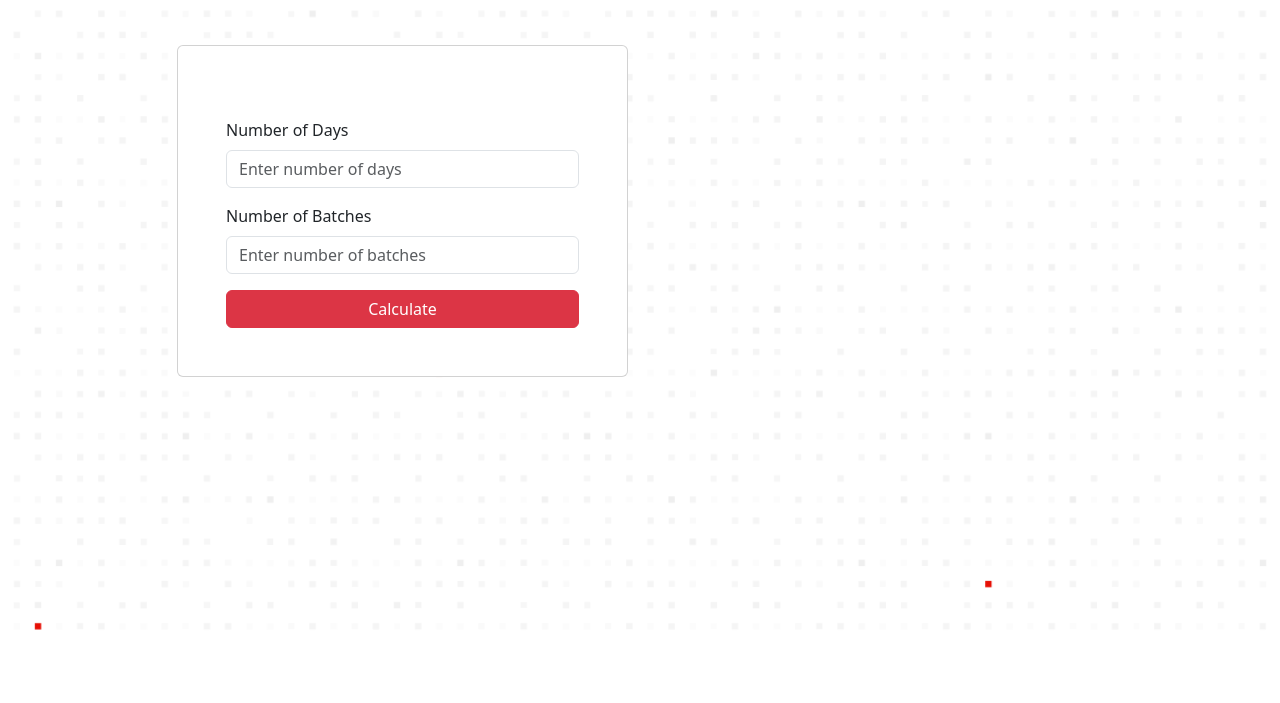
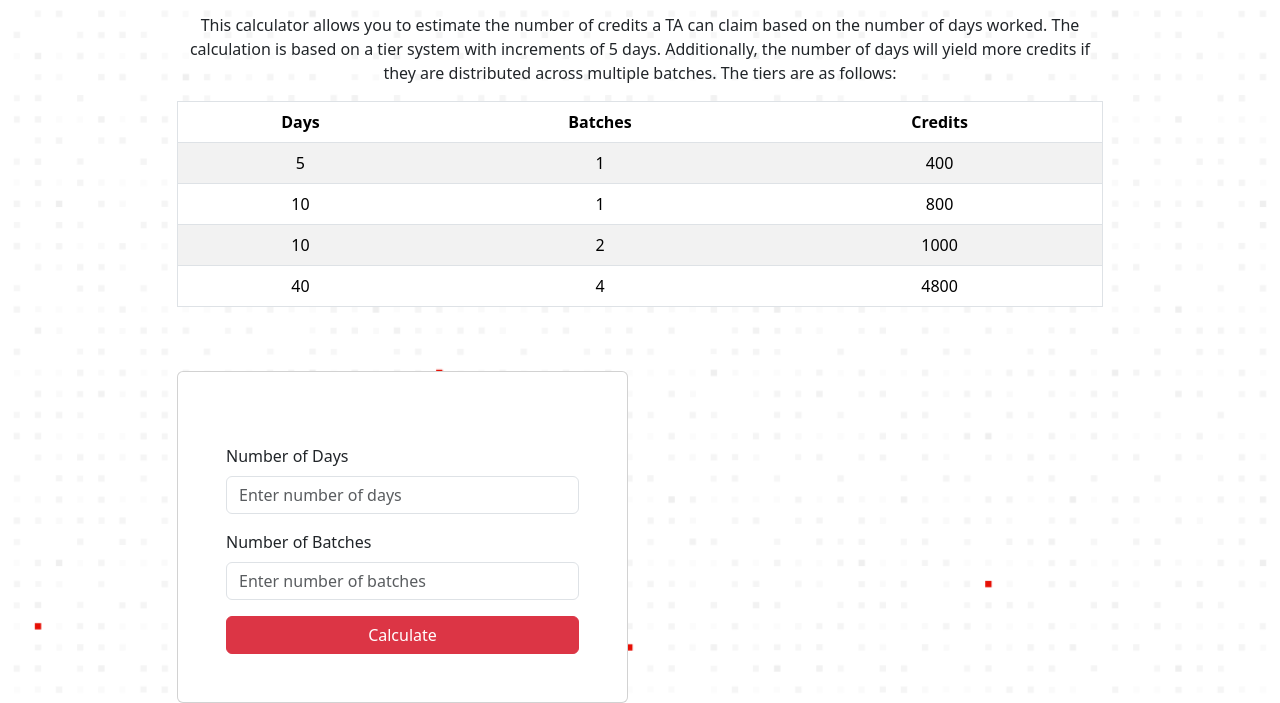
Before and after one commit to Joz84/credit-calculator, a plain HTML site: page index.html in a window 1280 px wide. Shown: the part 160-863 px from the top of the page. Before the commit the page ends 800 px from the top, so only its background shows below. Drawn offline with nearby package versions, Linux system fonts and the light colour scheme.

Commit message:
add desc in calculator

```diff
--- a/index.html
+++ b/index.html
@@ -21,7 +21,48 @@
     <div class="container mt-5">
       <div class="text-center w-100">
         <h1 class="text-center">Credits Calculator</h1>
-        <img class="rounded" src="https://avatars.githubusercontent.com/u/5470001?s=280&v=4" width="70px" alt="le wagon logo">
+        <img class="rounded mb-3" src="https://avatars.githubusercontent.com/u/5470001?s=280&v=4" width="70px" alt="le wagon logo">
+        <div class="row">
+          <div class="col-md-10 offset-md-1">
+            <p>
+              This calculator allows you to estimate the number of credits a TA can claim based on the number of days worked.
+              The calculation is based on a tier system with increments of 5 days. Additionally, the number of days will yield
+              more credits if they are distributed across multiple batches. The tiers are as follows:
+            </p>
+            <table border="1" class="table table-striped">
+                <thead>
+                    <tr>
+                        <th>Days</th>
+                        <th>Batches</th>
+                        <th>Credits</th>
+                    </tr>
+                </thead>
+                <tbody>
+                    <tr>
+                        <td>5</td>
+                        <td>1</td>
+                        <td>400</td>
+                    </tr>
+                    <tr>
+                        <td>10</td>
+                        <td>1</td>
+                        <td>800</td>
+                    </tr>
+                    <tr>
+                        <td>10</td>
+                        <td>2</td>
+                        <td>1000</td>
+                    </tr>
+                    <tr>
+                        <td>40</td>
+                        <td>4</td>
+                        <td>4800</td>
+                    </tr>
+                </tbody>
+            </table>
+          </div>
+        </div>
+
       </div>
       <div class="row">
         <div class="col-md-5 offset-md-1">
```
